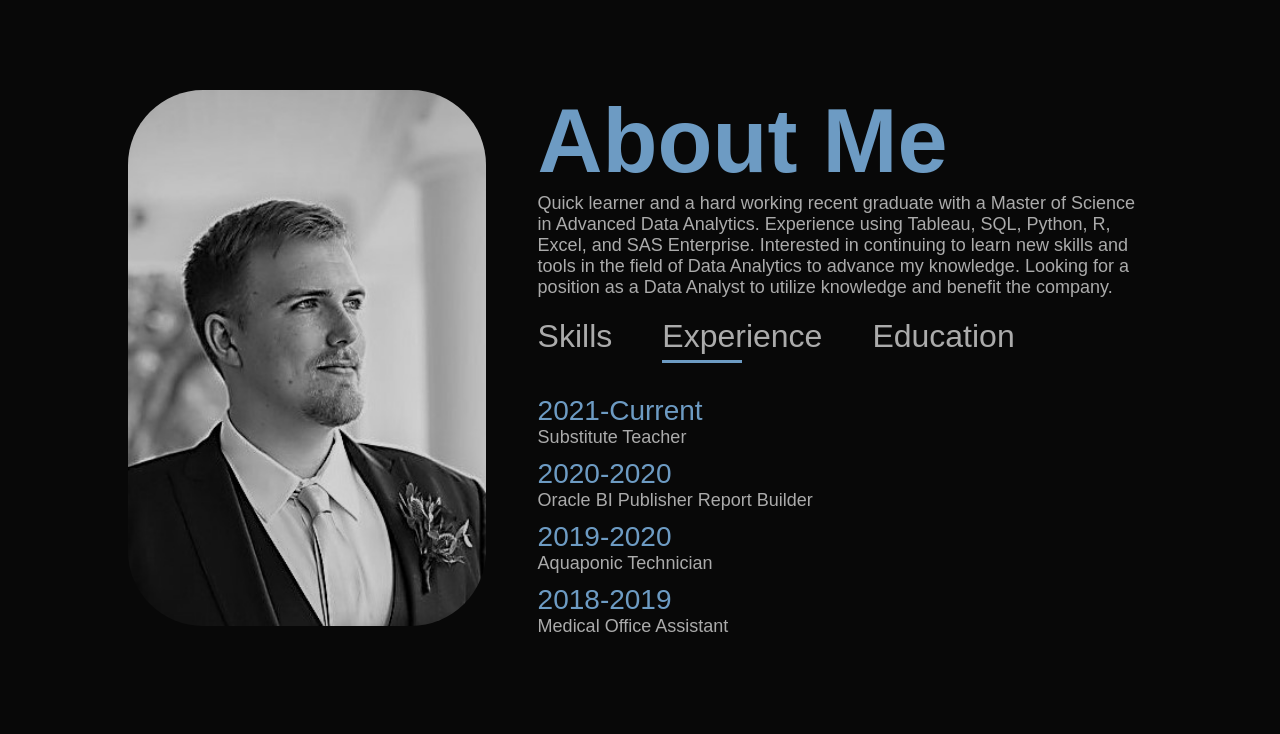
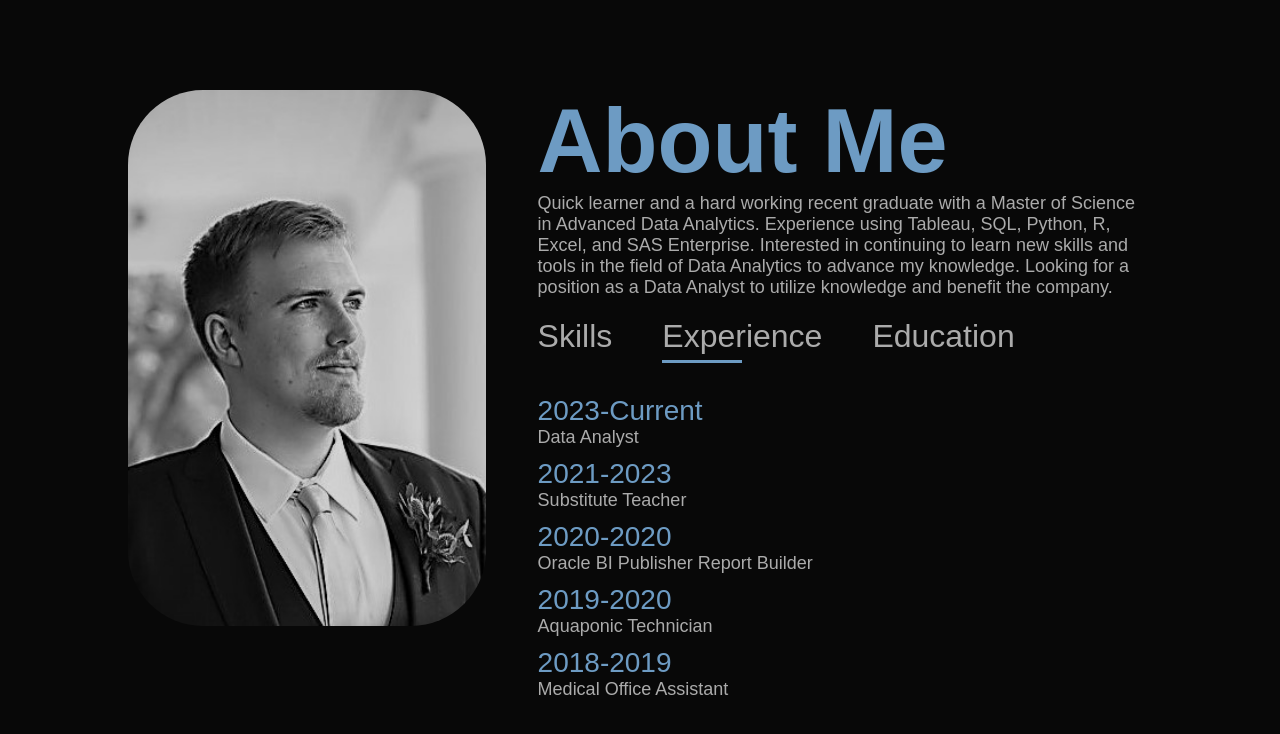
Before and after one commit to TheTrevorK/TheTrevorK.github.io, a plain HTML site: page index.html in a window 1280 px wide. Both pictures are taken after a click on the element "Experience". Shown: the part 800-1534 px from the top of the page. Drawn offline with nearby package versions, Linux system fonts and the light colour scheme.

Commit message:
Update index.html

```diff
--- a/index.html
+++ b/index.html
@@ -68,7 +68,8 @@
                 </div>
                 <div class="tab-contents" id="experience">
                     <ul>
-                        <li><span>2021-Current</span><br>Substitute Teacher</li>
+                        <li><span>2023-Current</span><br>Data Analyst</li>
+                        <li><span>2021-2023</span><br>Substitute Teacher</li>
                         <li><span>2020-2020</span><br>Oracle BI Publisher Report Builder</li>
                         <li><span>2019-2020</span><br>Aquaponic Technician</li>
                         <li><span>2018-2019</span><br>Medical Office Assistant</li>
```
